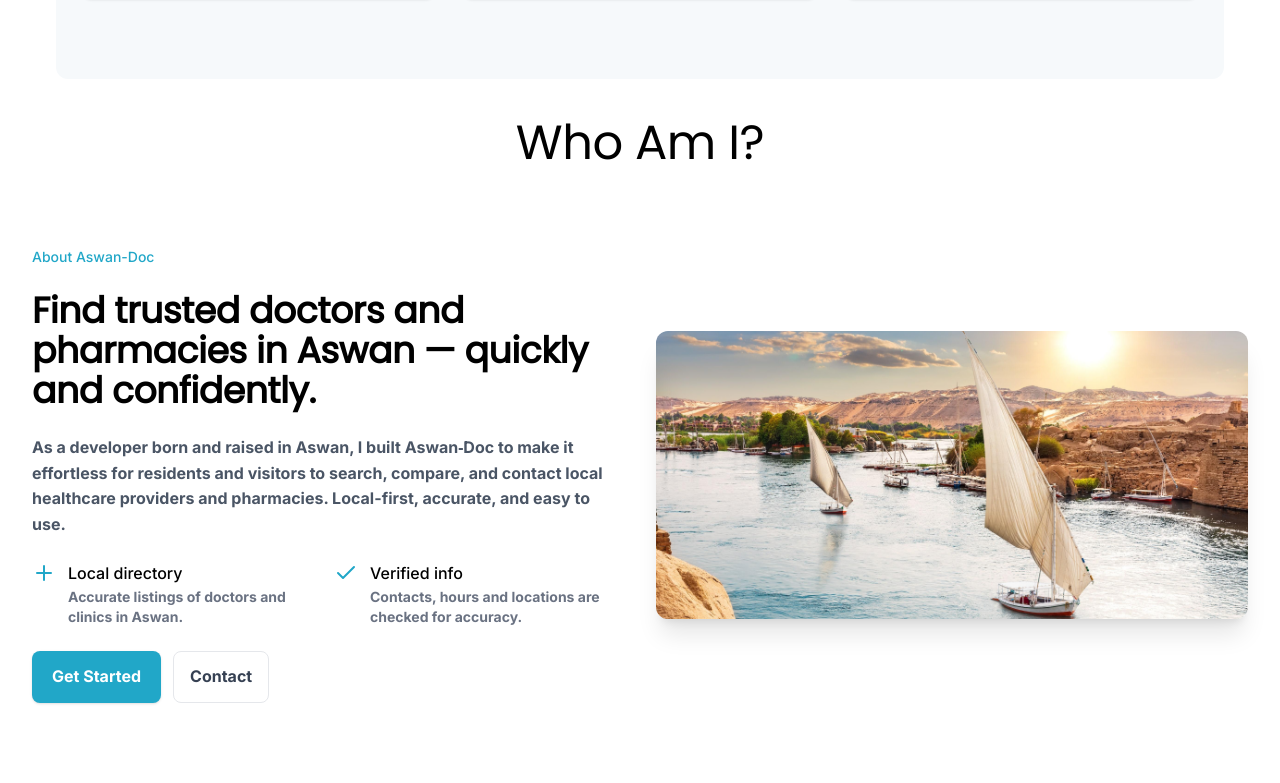
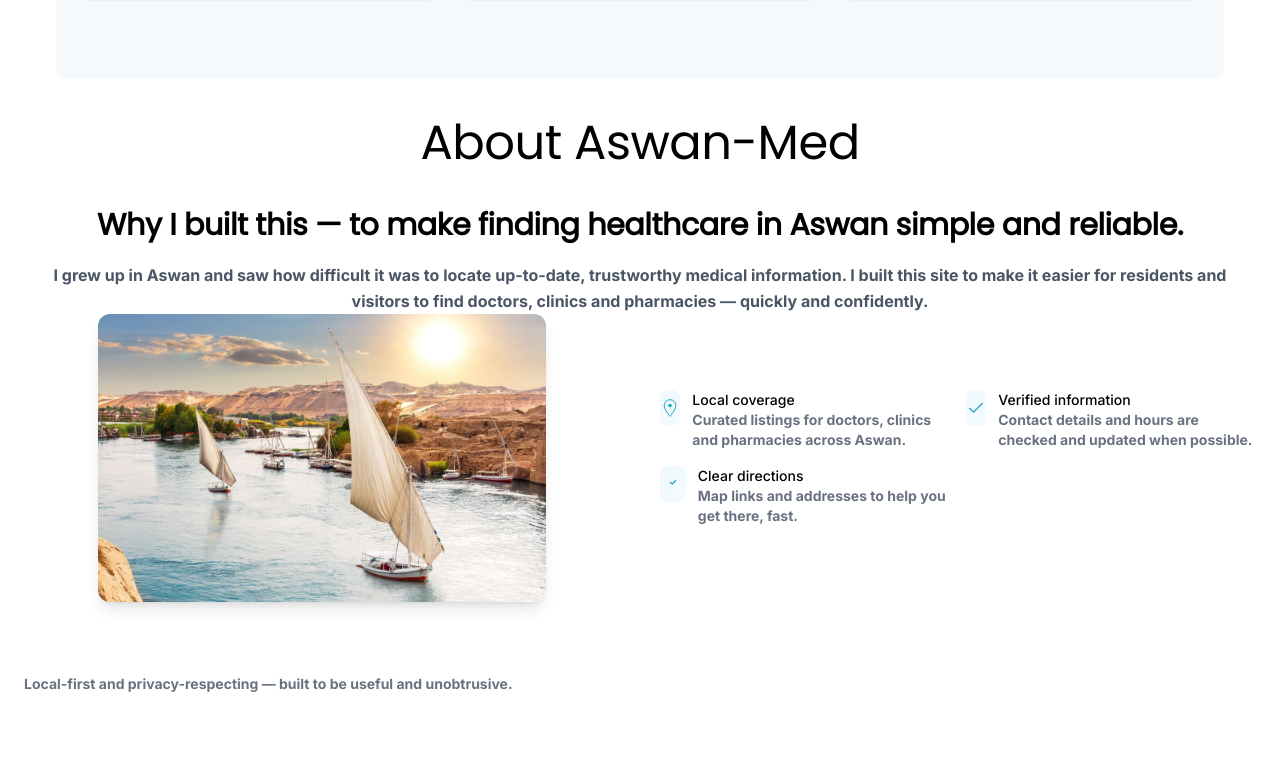
Before and after one commit to mohamedmegahed168/aswan-doc, a Next.js app: page / in a window 1280 px wide. Shown: the part 1377-2160 px from the top of the page. Built offline with nearby package versions, Linux system fonts and the light colour scheme.

Commit message:
setting up about page

```diff
--- a/app/components/About.jsx
+++ b/app/components/About.jsx
@@ -1,84 +1,98 @@
 import { motion, useReducedMotion } from "framer-motion";
 import Image from "next/image";
-import Link from "next/link";
 
-function About() {
+export default function About() {
   const reduce = useReducedMotion();
 
   const container = {
-    hidden: { opacity: 0, y: 100 },
-    show: {
-      opacity: 1,
-      y: 0,
-      transition: { staggerChildren: 0.06, duration: 0.45 },
-    },
+    hidden: { opacity: 0, y: 14 },
+    show: { opacity: 1, y: 0, transition: { staggerChildren: 0.06 } },
   };
   const item = {
     hidden: { opacity: 0, y: 8 },
-    show: { opacity: 1, y: 0, transition: { duration: 0.35 } },
+    show: { opacity: 1, y: 0, transition: { duration: 0.36 } },
   };
 
   return (
     <motion.section
       id="about"
-      aria-label="About Aswan-Doc"
-      className="max-w-7xl mx-auto my-20 px-6 sm:px-8"
+      aria-labelledby="about-title"
+      className="max-w-7xl mx-auto px-6 py-10"
       initial={reduce ? undefined : "hidden"}
-      animate={reduce ? undefined : "show"}
+      whileInView={reduce ? undefined : "show"}
+      viewport={{ once: true, amount: 0.18 }}
       variants={container}
     >
-      <div className="grid grid-cols-1 md:grid-cols-2 gap-8 items-center">
-        <motion.div variants={item} className="space-y-6">
-          <p className="text-sm font-medium text-[var(--color-primary)]">
-            About Aswan-Doc
+      <div>
+        <div className="flex flex-col gap-5">
+          <h2
+            id="about-title"
+            className="text-2xl md:text-3xl font-semibold text-center"
+          >
+            Why I built this — to make finding healthcare in Aswan simple and
+            reliable.
+          </h2>
+          <p className="text-gray-600 text-center ">
+            I grew up in Aswan and saw how difficult it was to locate
+            up-to-date, trustworthy medical information. I built this site to
+            make it easier for residents and visitors to find doctors, clinics
+            and pharmacies — quickly and confidently.
           </p>
-
-          <h2 className="text-3xl md:text-4xl font-extrabold tracking-tight">
-            Find trusted doctors and pharmacies in Aswan — quickly and
-            confidently.
-          </h2>
-
-          <p className="text-gray-600 max-w-xl">
-            As a developer born and raised in Aswan, I built Aswan‑Doc to make
-            it effortless for residents and visitors to search, compare, and
-            contact local healthcare providers and pharmacies. Local-first,
-            accurate, and easy to use.
-          </p>
-
-          <div className="grid grid-cols-1 sm:grid-cols-2 gap-3">
-            <div className="flex items-start gap-3">
+        </div>
+        <motion.div
+          variants={item}
+          className="space-y-5 grid grid-cols-1 md:grid-cols-2 gap-10 items-center"
+        >
+          <div className="block md:hidden relative h-44 rounded-lg overflow-hidden my-3">
+            <Image
+              src="/aswan1.jpg"
+              alt="Aswan skyline along the Nile"
+              fill
+              className="object-cover"
+              sizes="100vw"
+            />
+          </div>
+          <motion.div
+            variants={item}
+            className="hidden md:flex items-center justify-center"
+          >
+            <div className="relative w-full max-w-md rounded-xl overflow-hidden shadow-lg h-72 ">
+              <Image
+                src="/aswan1.jpg"
+                alt="Aswan skyline along the Nile"
+                fill
+                className="object-cover"
+                sizes="(max-width: 640px) 100vw, 50vw"
+              />
+            </div>
+          </motion.div>
+          <div className="grid grid-cols-1 sm:grid-cols-2 gap-4">
+            <Feature
+              title="Local coverage"
+              desc="Curated listings for doctors, clinics and pharmacies across Aswan."
+              icon={
                 <svg
-                className="w-6 h-6 text-[var(--color-primary)] flex-shrink-0"
+                  className="w-5 h-5"
                   viewBox="0 0 24 24"
                   fill="none"
                   aria-hidden
                 >
                   <path
-                  d="M5 12h14"
+                    d="M12 2a7 7 0 017 7c0 5-7 13-7 13S5 14 5 9a7 7 0 017-7z"
                     stroke="currentColor"
-                  strokeWidth="2"
-                  strokeLinecap="round"
-                  strokeLinejoin="round"
+                    strokeWidth="1.2"
                   />
-                <path
-                  d="M12 5v14"
-                  stroke="currentColor"
-                  strokeWidth="2"
-                  strokeLinecap="round"
-                  strokeLinejoin="round"
+                  <circle cx="12" cy="9" r="2.2" fill="currentColor" />
+                </svg>
+              }
             />
-              </svg>
-              <div>
-                <p className="font-medium">Local directory</p>
-                <p className="text-sm text-gray-500">
-                  Accurate listings of doctors and clinics in Aswan.
-                </p>
-              </div>
-            </div>
 
-            <div className="flex items-start gap-3">
+            <Feature
+              title="Verified information"
+              desc="Contact details and hours are checked and updated when possible."
+              icon={
                 <svg
-                className="w-6 h-6 text-[var(--color-primary)] flex-shrink-0"
+                  className="w-5 h-5"
                   viewBox="0 0 24 24"
                   fill="none"
                   aria-hidden
@@ -86,57 +100,54 @@ function About() {
                   <path
                     d="M20 6L9 17l-5-5"
                     stroke="currentColor"
-                  strokeWidth="2"
+                    strokeWidth="1.6"
+                  />
+                </svg>
+              }
+            />
+
+            <Feature
+              title="Clear directions"
+              desc="Map links and addresses to help you get there, fast."
+              icon={
+                <svg
+                  className="w-5 h-5"
+                  viewBox="0 0 24 24"
+                  fill="none"
+                  aria-hidden
+                >
+                  <path
+                    d="M9 10l2 2 4-4"
+                    stroke="currentColor"
+                    strokeWidth="1.6"
                     strokeLinecap="round"
                     strokeLinejoin="round"
                   />
                 </svg>
-              <div>
-                <p className="font-medium">Verified info</p>
-                <p className="text-sm text-gray-500">
-                  Contacts, hours and locations are checked for accuracy.
-                </p>
-              </div>
-            </div>
+              }
+            />
           </div>
 
-          <div className="flex gap-3 mt-4">
-            <Link
-              href="/signup"
-              aria-label="Sign up"
-              className="inline-flex items-center gap-2 px-5 py-3 bg-[var(--color-primary)] text-white rounded-lg shadow hover:scale-102 transition-transform"
-            >
-              Get Started
-            </Link>
-
-            <Link
-              href="#contact"
-              aria-label="Contact us"
-              className="inline-flex items-center gap-2 px-4 py-3 border border-gray-200 rounded-lg text-gray-700 hover:bg-gray-50 transition"
-            >
-              Contact
-            </Link>
-          </div>
-        </motion.div>
-
-        {/* Image (kept second in DOM) */}
-        <motion.div
-          variants={item}
-          className="relative w-full rounded-xl overflow-hidden shadow-xl h-56 md:h-72"
-          whileHover={reduce ? {} : { scale: 1.02 }}
-          whileTap={reduce ? {} : { scale: 0.98 }}
-        >
-          <Image
-            src="/aswan1.jpg"
-            alt="Nile view of Aswan city with palm trees"
-            fill
-            className="object-cover"
-            sizes="(max-width: 640px) 100vw, 50vw"
-            priority={false}
-          />
+          <p className="text-sm text-gray-500 mt-3">
+            Local-first and privacy-respecting — built to be useful and
+            unobtrusive.
+          </p>
         </motion.div>
       </div>
     </motion.section>
   );
 }
-export default About;
+
+function Feature({ icon, title, desc }) {
+  return (
+    <div className="flex items-start gap-3">
+      <span className="flex items-center justify-center w-9 h-9 rounded-lg bg-gradient-to-br from-[#eef8fb] to-[#f4fbff] text-[var(--color-primary)]">
+        {icon}
+      </span>
+      <div>
+        <p className="font-medium text-sm">{title}</p>
+        <p className="text-sm text-gray-500">{desc}</p>
+      </div>
+    </div>
+  );
+}
--- a/app/components/Navbar.jsx
+++ b/app/components/Navbar.jsx
@@ -44,6 +44,12 @@ export default function Navbar() {
             className="hover:text-[var(--color-primary)]"
           >
             <Link href="#contact">Contact</Link>
+          </motion.div>
+          <motion.div
+            whileHover={reduce ? {} : { y: -2 }}
+            className="hover:text-[var(--color-primary)]"
+          >
+            <Link href="#faq"> FAQ </Link>
           </motion.div>
         </div>
 
--- a/app/components/Services.jsx
+++ b/app/components/Services.jsx
@@ -42,13 +42,7 @@ export default function Services() {
       },
     },
   };
-  const imageReveal = {
-    hidden: { clipPath: "inset(0 0 100% 0)" },
-    visible: {
-      clipPath: "inset(0 0 0% 0)",
-      transition: { duration: 0.3, ease: "easeOut" },
-    },
-  };
+
   return (
     <section id="services" className="bg-[#f6f9fb] py-20 mx-14 rounded-xl">
       <motion.div
--- /dev/null
+++ b/app/components/faq.jsx
@@ -0,0 +1,6 @@
+import { motion, useReducedMotion } from "framer-motion";
+
+function Faq() {
+  return <h1> Hello </h1>;
+}
+export default Faq;
--- a/app/page.jsx
+++ b/app/page.jsx
@@ -5,6 +5,7 @@ import About from "./components/About";
 import Services from "./components/Services";
 import Testimonials from "./components/Testimonials";
 import Footer from "./components/Footer";
+import Faq from "./components/faq";
 
 export default function HomePage() {
   return (
@@ -19,9 +20,9 @@ export default function HomePage() {
           </h2>
         </div>
         <Services />
-        <div className="max-w-7xl mx-auto px-6 my-10">
+        <div className="max-w-7xl  px-6 mt-10">
           <h2 className="text-4xl md:text-5xl font-thin text-center tracking-tight">
-            Who Am I?
+            About Aswan-Med
           </h2>
         </div>
         <About />
```
Also changed, not shown: 1 other file (tests, documents, lock files or other folders). Lines whose indentation alone changed are shown as unchanged.
